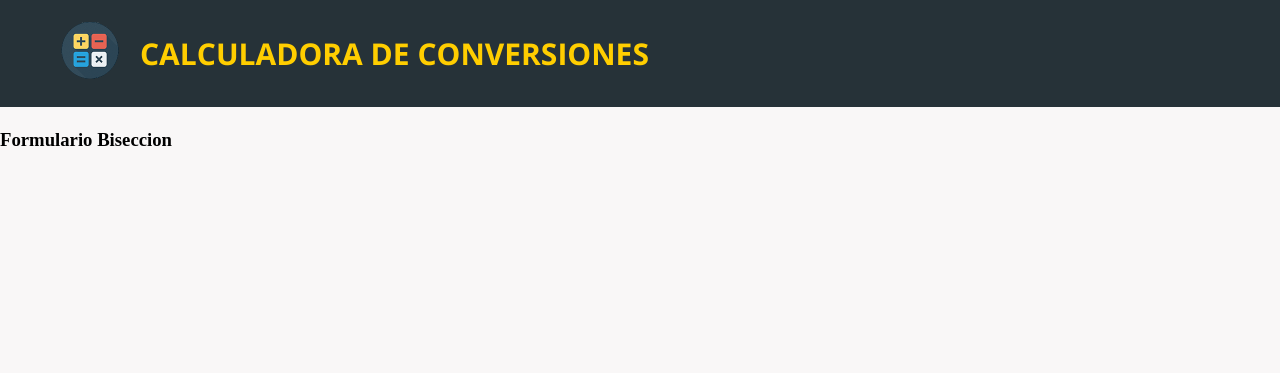
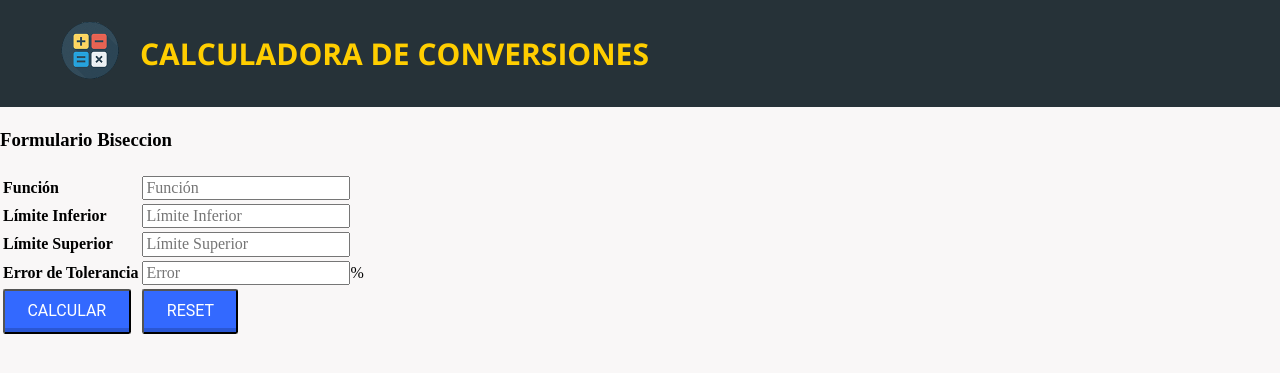
Before and after one commit to nicosalaz/MetodosNumericos, a Django app: page /form_biseccion/ in a window 1280 px wide. Shown: the top 373 px of the page. Run offline with Django 3.2, Linux system fonts and the light colour scheme.

Commit message:
01/03/2021

```diff
--- a/calculadora/Templates/ENL/form_biseccion.html
+++ b/calculadora/Templates/ENL/form_biseccion.html
@@ -4,4 +4,42 @@
 {% endblock %}
 {% block cuerpo %}
 <h3>Formulario Biseccion</h3>
+<form action="/resultado_biseccion/" method="POST">
+    {% csrf_token %}
+    <table>
+        <tbody>
+            <tr>
+                <td><strong>Función</strong></td>
+                <td>
+                    <input type="text" name="funcion" placeholder="Función" required>
+                </td>
+            </tr>
+            <tr>
+                <td><strong>Límite Inferior</strong></td>
+                <td>
+                    <input type="text" name="lim_inf" placeholder="Límite Inferior" required>
+                </td>
+            </tr>
+            <tr>
+                <td><strong>Límite Superior</strong></td>
+                <td>
+                    <input type="text" name="lim_sup" placeholder="Límite Superior" required>
+                </td>
+            </tr>
+            <tr>
+                <td><strong>Error de Tolerancia</strong></td>
+                <td>
+                    <input type="text" name="error" placeholder="Error" required>%
+                </td>
+            </tr>
+            <tr>
+                <td><input class="btn" type="submit" value="Calcular"></td>
+                <td><input class="btn" type="reset"></td>
+            </tr>
+        </tbody>
+    </table>
+
+
+
+</form>
 {% endblock %}
--- a/calculadora/calculadora/urls.py
+++ b/calculadora/calculadora/urls.py
@@ -40,4 +40,5 @@ urlpatterns = [
     path('binarioDecimal64/',binarioDecimal64),
     # Ecuaciones no lineales
     path('form_biseccion/', mostar_form_biseccion,name='biseccion'),
+    path('resultado_biseccion/',resultado_biseccion),
 ]
--- a/calculadora/ecuaciones_no_lineales/views.py
+++ b/calculadora/ecuaciones_no_lineales/views.py
@@ -3,3 +3,39 @@ from django.shortcuts import render
 
 def mostar_form_biseccion(request):
     return render(request,'ENL/form_biseccion.html')
+
+def resultado_biseccion(request):
+    funcion = determinar_func(str(request.POST['funcion']))
+    xi = request.POST['lim_inf']
+    xf = request.POST['lim_sup']
+    et = request.POST['error']
+    result,er = metodo_biseccion(funcion,xi,xf,et)
+    return render(request,'ENL/resultado_biseccion.html',{'resultado':result,'error_relativo':er})
+
+def determinar_func(func):
+    aux = ''
+    for f in func:
+        if f == '^':
+            aux += '**'
+        else:
+            aux += f
+    return aux
+
+def metodo_biseccion(func,xi,xf,error=0.001,ite =100):
+    f = lambda x :eval(str(func))
+    ri = 0
+    conta = 0
+    error_calculado = 101
+    if float(f(float(xi)))*float(f(float(xf))) <= 0:
+        while conta <= ite and float(error_calculado) >= float(error):
+            conta+=1
+            ri = (float(xi)+float(xf))/2
+            error_calculado = abs((float(ri)-float(xi))/float(ri))*100
+            if float(f(float(xi))) * float(f(float(ri))) > 0:
+                xi = ri
+            else:
+                xf = ri
+        return '{:.3f}'.format(ri),'{:.2f}'.format(error_calculado)
+
+    else:
+        return False,False
```
Also changed, not shown: calculadora/Templates/ENL/resultado_biseccion.html (added, +16 -0 lines).
